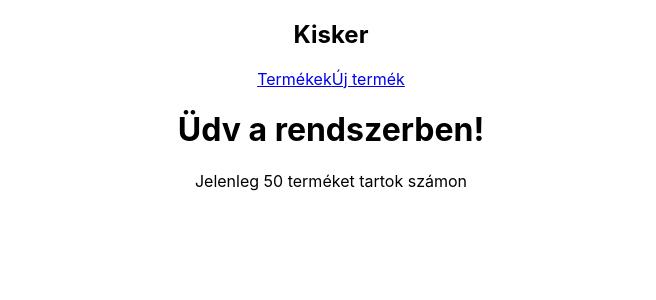
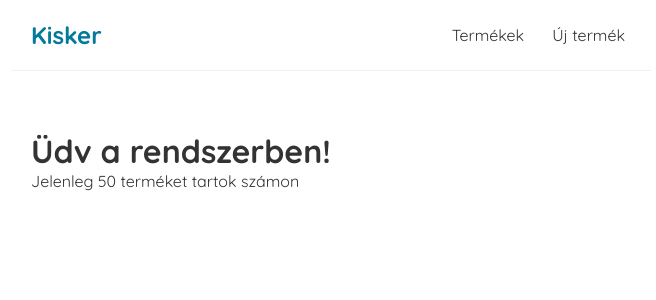
Before and after one commit to molbazsa/shopping, a React (Create React App) app: page / in a window 1280 px wide. Shown: the top 300 px of the page, without its empty margins (309-965 px from the left). Built offline with nearby package versions, Linux system fonts and the light colour scheme.

Commit message:
adding styles

```diff
--- a/src/App.css
+++ /dev/null
@@ -1,38 +0,0 @@
-.App {
-  text-align: center;
-}
-
-.App-logo {
-  height: 40vmin;
-  pointer-events: none;
-}
-
-@media (prefers-reduced-motion: no-preference) {
-  .App-logo {
-    animation: App-logo-spin infinite 20s linear;
-  }
-}
-
-.App-header {
-  background-color: #282c34;
-  min-height: 100vh;
-  display: flex;
-  flex-direction: column;
-  align-items: center;
-  justify-content: center;
-  font-size: calc(10px + 2vmin);
-  color: white;
-}
-
-.App-link {
-  color: #61dafb;
-}
-
-@keyframes App-logo-spin {
-  from {
-    transform: rotate(0deg);
-  }
-  to {
-    transform: rotate(360deg);
-  }
-}
--- a/src/App.js
+++ b/src/App.js
@@ -1,4 +1,3 @@
-import "./App.css";
 import Navbar from "./Navbar";
 import Products from "./Products";
 
--- a/src/index.css
+++ b/src/index.css
@@ -1,13 +1,41 @@
-body {
+@import url("https://fonts.googleapis.com/css2?family=Quicksand:wght@300;400;500;600;700&display=swap");
+
+/* base styles */
+* {
   margin: 0;
-  font-family: -apple-system, BlinkMacSystemFont, 'Segoe UI', 'Roboto', 'Oxygen',
-    'Ubuntu', 'Cantarell', 'Fira Sans', 'Droid Sans', 'Helvetica Neue',
-    sans-serif;
-  -webkit-font-smoothing: antialiased;
-  -moz-osx-font-smoothing: grayscale;
+  font-family: "Quicksand";
+  color: #333;
 }
 
-code {
-  font-family: source-code-pro, Menlo, Monaco, Consolas, 'Courier New',
-    monospace;
+.Navbar {
+  padding: 20px;
+  display: flex;
+  align-items: center;
+  max-width: 600px;
+  margin: 0 auto;
+  border-bottom: 1px solid #f2f2f2;
 }
+
+.Navbar h1 {
+  color: #037a9a;
+}
+
+.Navbar .links {
+  margin-left: auto;
+}
+
+.Navbar a {
+  margin-left: 16px;
+  text-decoration: none;
+  padding: 6px;
+}
+
+.Navbar a:hover {
+  color: #037a9a;
+}
+
+main {
+  max-width: 600px;
+  margin: 40px auto;
+  padding: 20px;
+}
```
